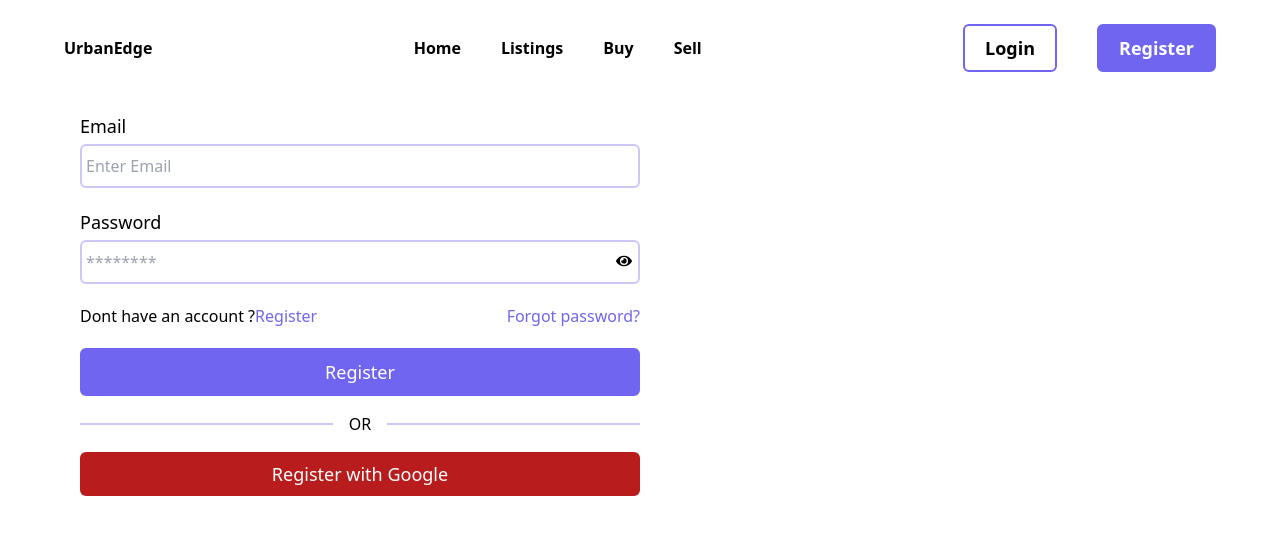
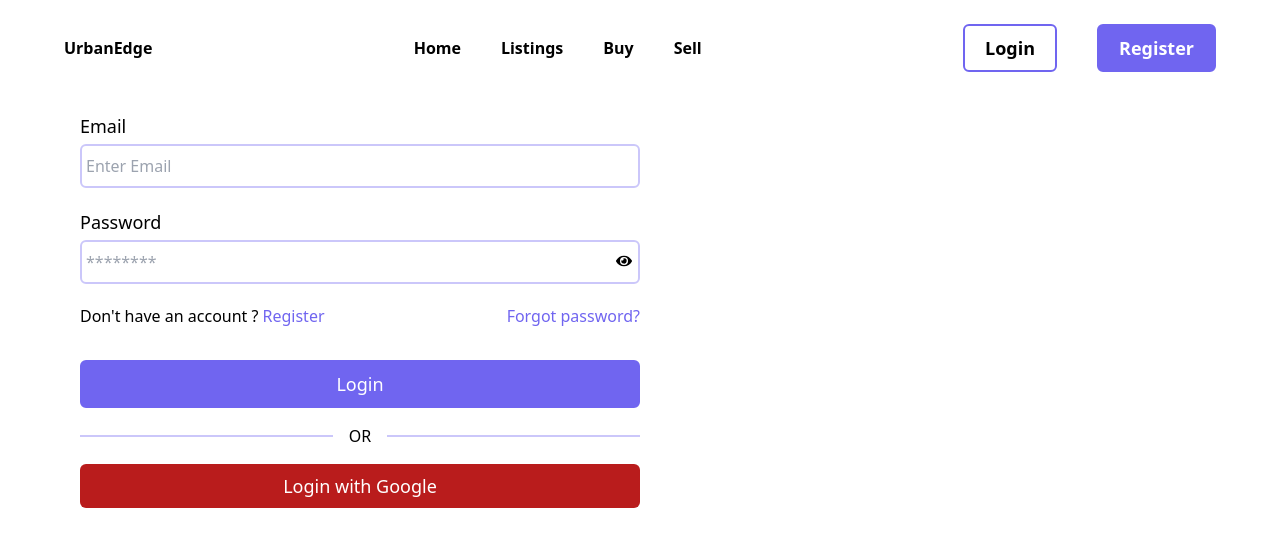
Before and after one commit to WinifredOgbeiwi/UrbanEdge-Realty, a React (Vite) app: page /login in a window 1280 px wide. Shown: the top 546 px of the page. Built offline with nearby package versions, Linux system fonts and the light colour scheme; no server answers.

Commit message:
login auth

```diff
--- a/src/components/GoogleAuth.jsx
+++ b/src/components/GoogleAuth.jsx
@@ -5,7 +5,7 @@ import { db } from "../../firebase";
 import { getDoc, serverTimestamp, setDoc } from "firebase/firestore";
 import { useNavigate } from "react-router-dom";
 
-const GoogleAuth = () => {
+const GoogleAuth = ({page}) => {
   const navigate = useNavigate();
 
   const handlesGoogleReg = async () => {
@@ -32,7 +32,7 @@ const GoogleAuth = () => {
   return (
     <div onClick={handlesGoogleReg}>
       <Button
-        text="Register with Google"
+        text={`${page} with Google`}
         bg="bg-red-700 border-none text-white w-full"
       />
     </div>
--- a/src/pages/auth/Login.jsx
+++ b/src/pages/auth/Login.jsx
@@ -1,31 +1,53 @@
 import { useState } from "react";
 import Button from "../../components/common/Button";
 import Input from "../../components/common/Input";
-import { Link } from "react-router-dom";
+import {
+  getAuth,
+  createUserWithEmailAndPassword,
+  updateProfile,
+  signInWithEmailAndPassword,
+} from "firebase/auth";
+import { db } from "../../../firebase";
+import { serverTimestamp, setDoc, doc } from "firebase/firestore";
+import { Link, useNavigate } from "react-router-dom";
+import { toast } from "react-toastify";
+import GoogleAuth from "../../components/GoogleAuth";
 
 const Login = () => {
   const [passwordVisibility, setPasswordVisibility] = useState(true);
-
   const [form, setForm] = useState({
     email: "",
     password: "",
   });
 
   const { email, password } = form;
+  const navigate = useNavigate();
+
   const handlesOnChange = (e) => {
     e.preventDefault();
     setForm((prev) => ({ ...prev, [e.target.id]: e.target.value }));
   };
 
-  const handlesSubmit = (e) => {
-        e.preventDefault();
-    console.log(form);
+  const handlesSubmit = async (e) => {
+    e.preventDefault();
+    try {
+      const auth = getAuth();
+      const userCredential = await signInWithEmailAndPassword(
+        auth,
+        email,
+        password
+      );
+
+      if (userCredential.user) navigate("/");
+    } catch (error) {
+      toast.error("Error! Can't login");
+    }
   };
 
   return (
     <section className="md:flexing mx-20 my-10">
       <div className="w-full md:w-1/2 ">
-        <form action="">
+        <form onSubmit={handlesSubmit}>
           <Input
             id="email"
             text="Email"
@@ -46,36 +68,28 @@ const Login = () => {
           />
           <div className="flexing mb-5">
             <p>
-              Dont have an account ?
+              Don't have an account ?
               <Link
                 to={"/register"}
-                className="text-primary hover:cursor-pointer"
+                className="text-primary hover:cursor-pointer ml-1"
               >
                 Register
               </Link>
             </p>
             <Link
               to={"/forgot-password"}
-              className="text-primary hover:cursor-pointer"
+              className="text-primary hover:cursor-pointer "
             >
               Forgot password?
             </Link>
           </div>
-          <Button text="Register" bg="bg-primary text-white w-full" />
+          <Button text="Login" bg="bg-primary text-white w-full mt-3" />
         </form>
-
         <div className=" my-4 flex items-center text-center before:border-t-2 before:flex-1 before:border-secondary after:border-t-2 after:flex-1  after:border-secondary ">
           <p className="mx-4">OR</p>
         </div>
-        <div>
-          <Button
-            text="Register with Google"
-            bg="bg-red-700 border-none text-white w-full"
-          />
-        </div>
+        <GoogleAuth page="Login" />
       </div>
-
-      <div></div>
     </section>
   );
 };
--- a/src/pages/auth/Register.jsx
+++ b/src/pages/auth/Register.jsx
@@ -8,7 +8,7 @@ import {
 } from "firebase/auth";
 import { db } from "../../../firebase";
 import { serverTimestamp, setDoc, doc } from "firebase/firestore";
-import { useNavigate } from "react-router-dom";
+import { Link, useNavigate } from "react-router-dom";
 import { toast } from "react-toastify";
 import GoogleAuth from "../../components/GoogleAuth";
 
@@ -109,12 +109,24 @@ const Register = () => {
             value={password}
             onchange={handlesOnChange}
           />
+          <div className="flexing mb-5">
+            <p>
+              Already have an account ?
+              <Link
+                to={"/login"}
+                className="text-primary hover:cursor-pointer ml-1"
+              >
+                Login
+              </Link>
+            </p>
+
+          </div>
           <Button text="Register" bg="bg-primary text-white w-full mt-3" />
         </form>
         <div className=" my-4 flex items-center text-center before:border-t-2 before:flex-1 before:border-secondary after:border-t-2 after:flex-1  after:border-secondary ">
           <p className="mx-4">OR</p>
         </div>
-       <GoogleAuth/>
+        <GoogleAuth page="Register"/>
       </div>
     </section>
   );
```
